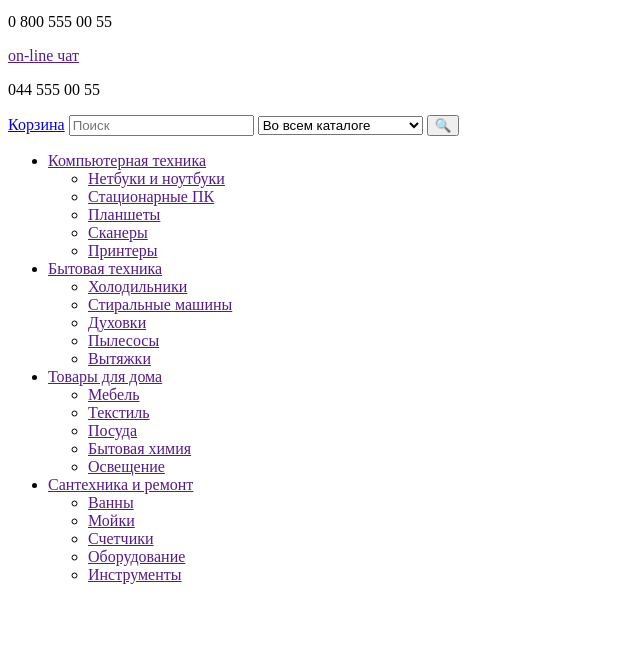
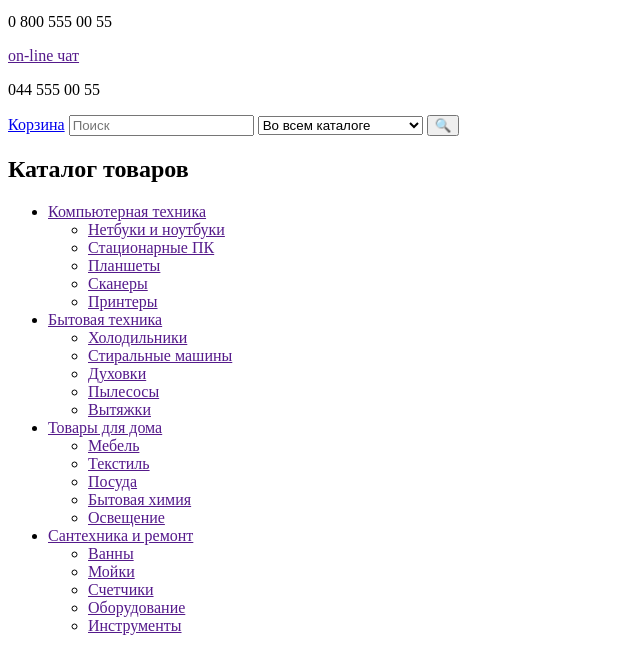
Before and after one commit to Free4evo/internet-shop, a plain HTML site: page index.html in a window 1280 px wide. Shown: the part 136-800 px from the top of the page, without its empty margins (0-640 px from the left). Drawn offline with Linux system fonts and the light colour scheme.

Commit message:
add h2 to section contentMenu

```diff
--- a/index.html
+++ b/index.html
@@ -48,6 +48,7 @@
             </section>
         </header>
         <section class="contentMenu">
+            <h2>Каталог товаров</h2>
             <ul>
                 <li><a href="">Компьютерная техника</a>
                     <ul>
```
